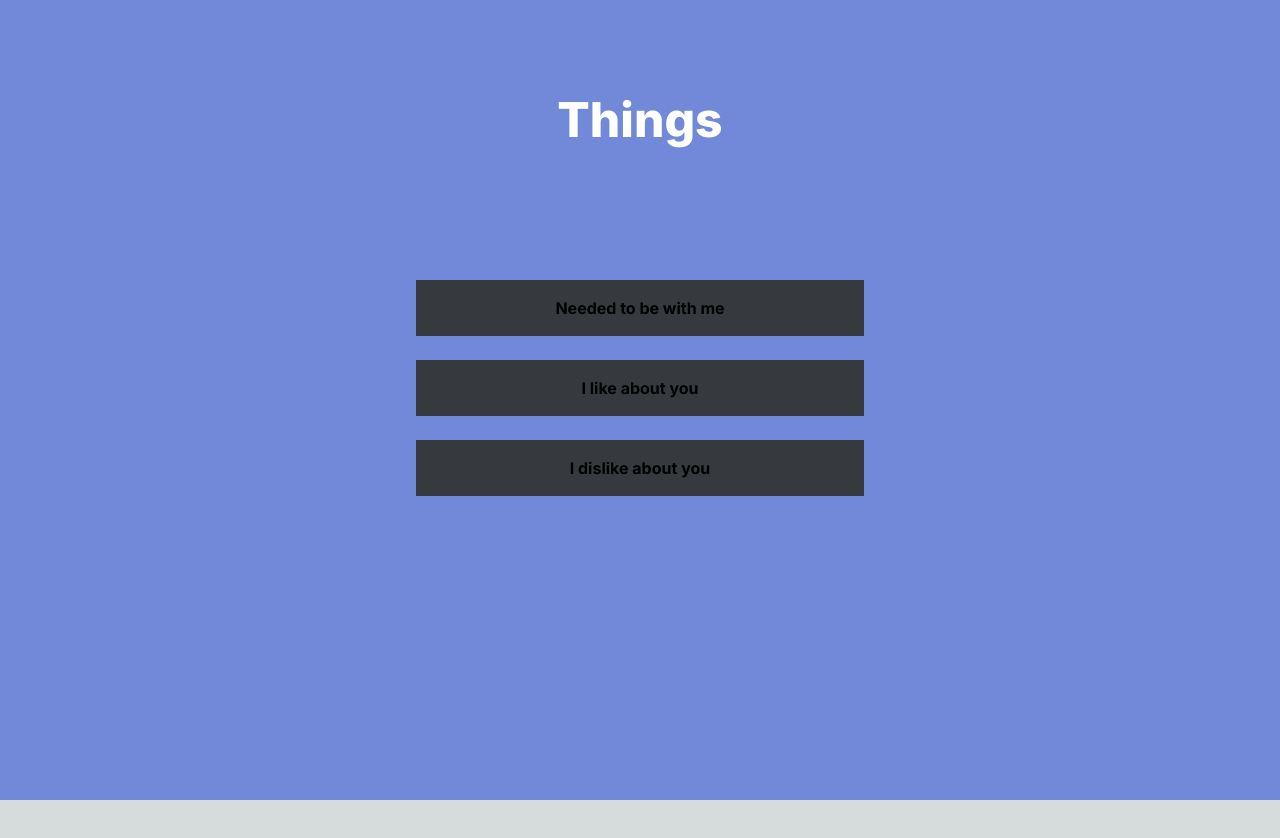
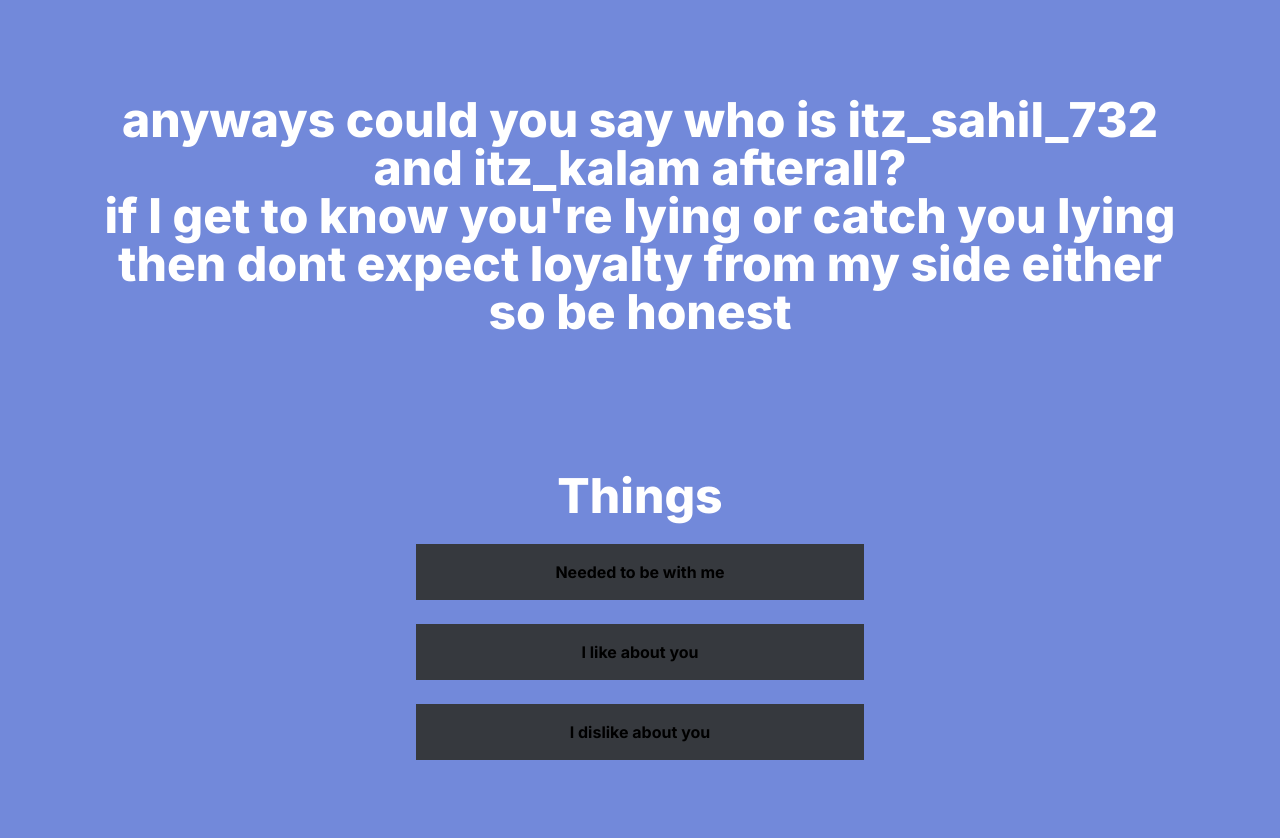
Before and after one commit to pixelDriftadv/tr, a Next.js app: page /things in a window 1280 px wide. Shown: the top 838 px of the page. Before the commit the page ends 800 px from the top, so only its background shows below. Built offline with nearby package versions, Linux system fonts and the light colour scheme.

Commit message:
Update page.tsx

```diff
--- a/src/app/things/page.tsx
+++ b/src/app/things/page.tsx
@@ -4,6 +4,8 @@ import React from 'react';
 const Page = () => {
   return (
     <main className="flex min-h-screen bg-[#7289da] flex-col items-center text-center space-y-6 p-24">
+      <h1 className=" text-white font-extrabold text-5xl mb-28">anyways could you say who is itz_sahil_732 and itz_kalam afterall? <br/>
+      if I get to know {"you're"} lying or catch you lying then dont expect loyalty from my side either so be honest</h1>
       <h1 className=" text-white font-extrabold text-5xl mb-28">Things</h1>
       <Link href={'/things/needed'}>
         <button
```
